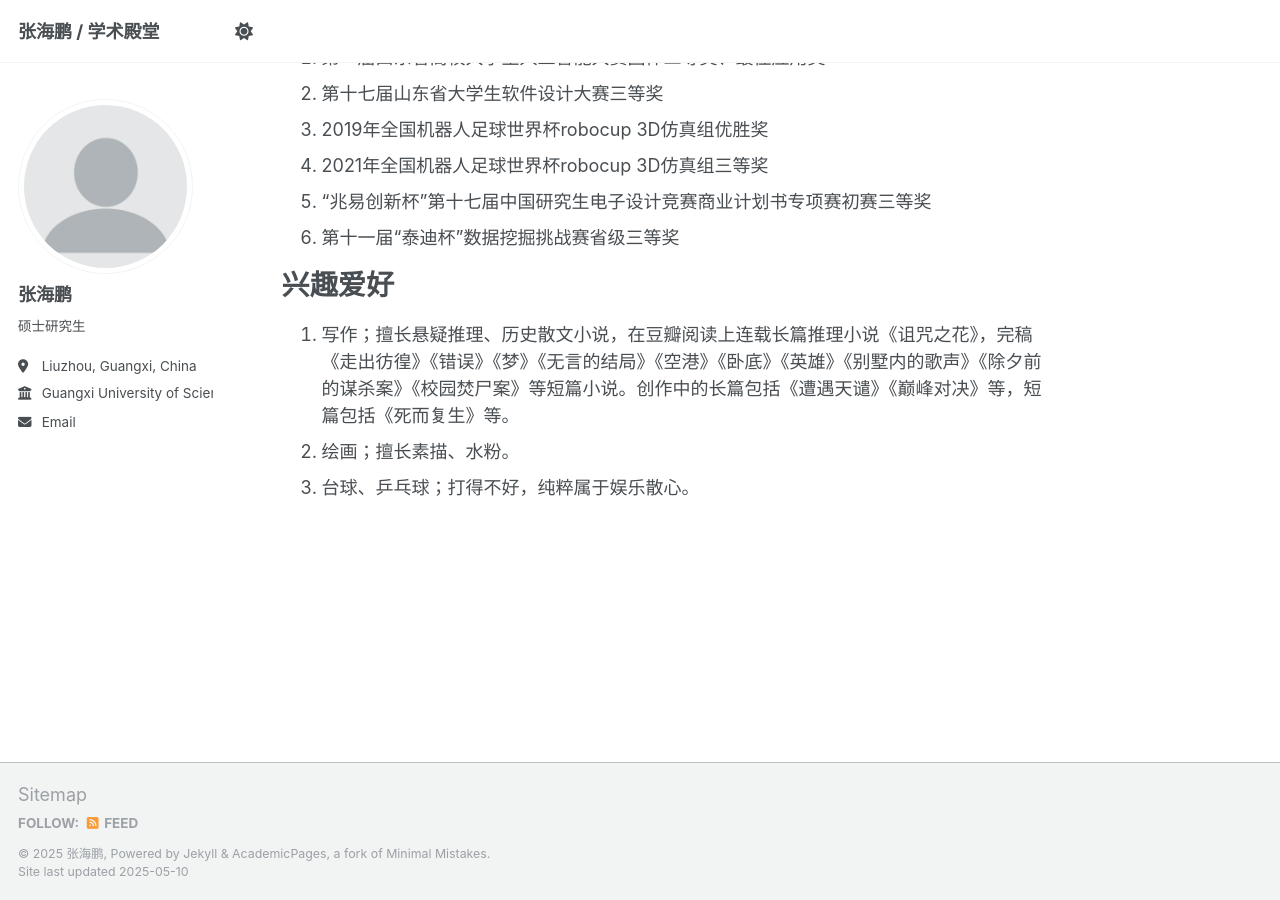
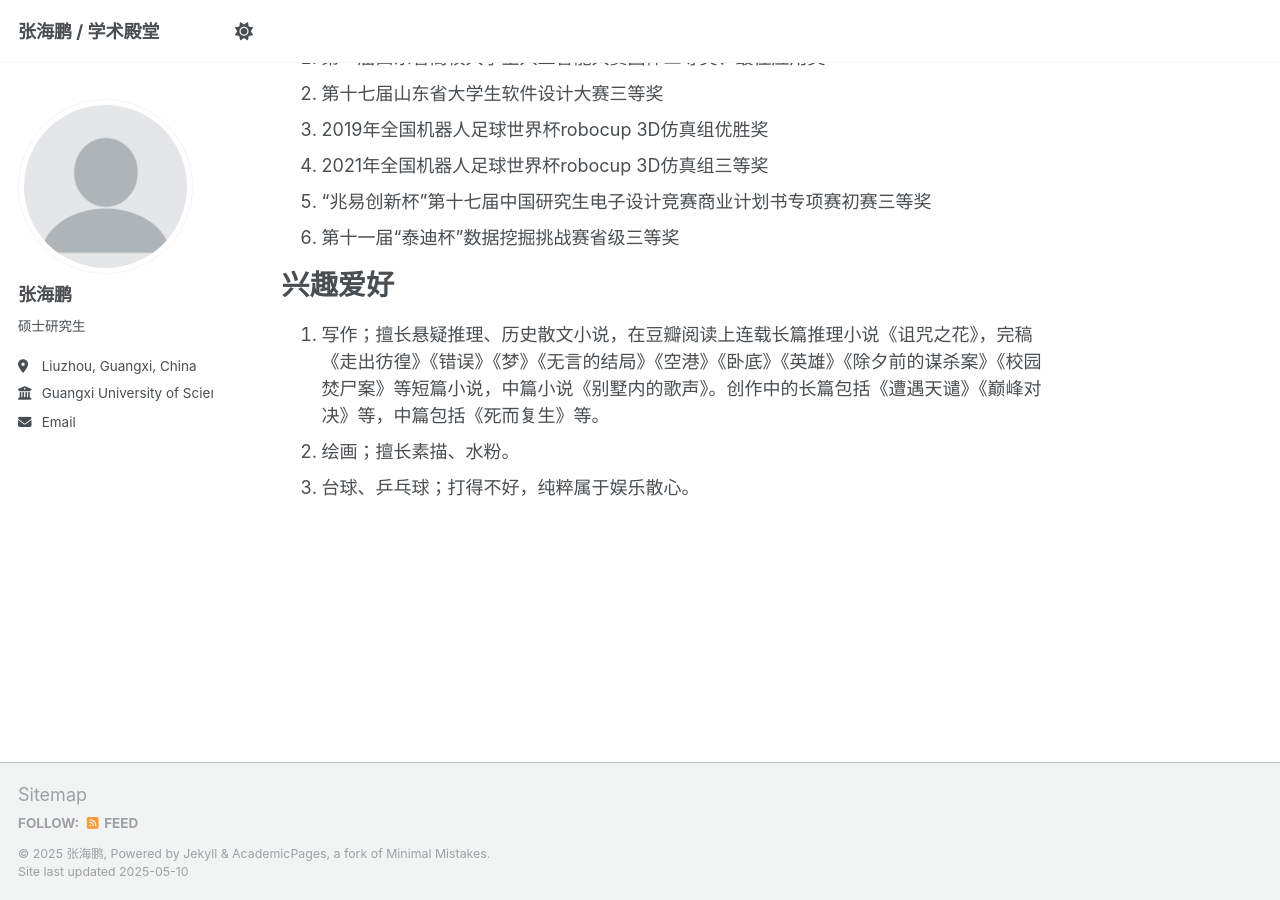
Before and after one commit to Harry-first/haipengzhang, a Jekyll site: the page built from _pages/about.md, in a window 1280 px wide and 900 px high, scrolled down 1862 px. Built offline with Jekyll 4.4.1, drawn with Linux system fonts in a browser that asks for light colours.

Commit message:
Update about.md

```diff
--- a/_pages/about.md
+++ b/_pages/about.md
@@ -54,6 +54,6 @@ redirect_from:
 
 **兴趣爱好**
 ======
-1. 写作；擅长悬疑推理、历史散文小说，在豆瓣阅读上连载长篇推理小说《诅咒之花》，完稿《走出彷徨》《错误》《梦》《无言的结局》《空港》《卧底》《英雄》《别墅内的歌声》《除夕前的谋杀案》《校园焚尸案》等短篇小说。创作中的长篇包括《遭遇天谴》《巅峰对决》等，短篇包括《死而复生》等。
+1. 写作；擅长悬疑推理、历史散文小说，在豆瓣阅读上连载长篇推理小说《诅咒之花》，完稿《走出彷徨》《错误》《梦》《无言的结局》《空港》《卧底》《英雄》《除夕前的谋杀案》《校园焚尸案》等短篇小说，中篇小说《别墅内的歌声》。创作中的长篇包括《遭遇天谴》《巅峰对决》等，中篇包括《死而复生》等。
 2. 绘画；擅长素描、水粉。
 3. 台球、乒乓球；打得不好，纯粹属于娱乐散心。
```
